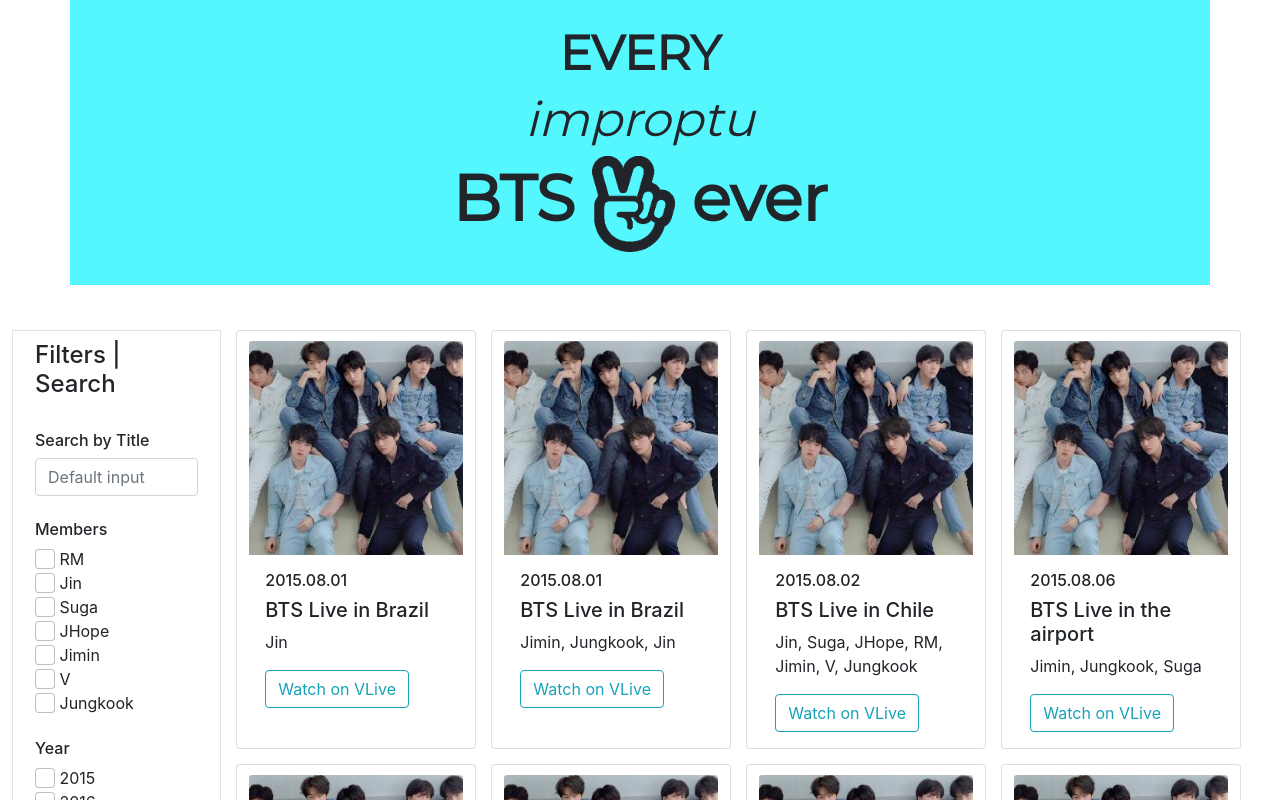
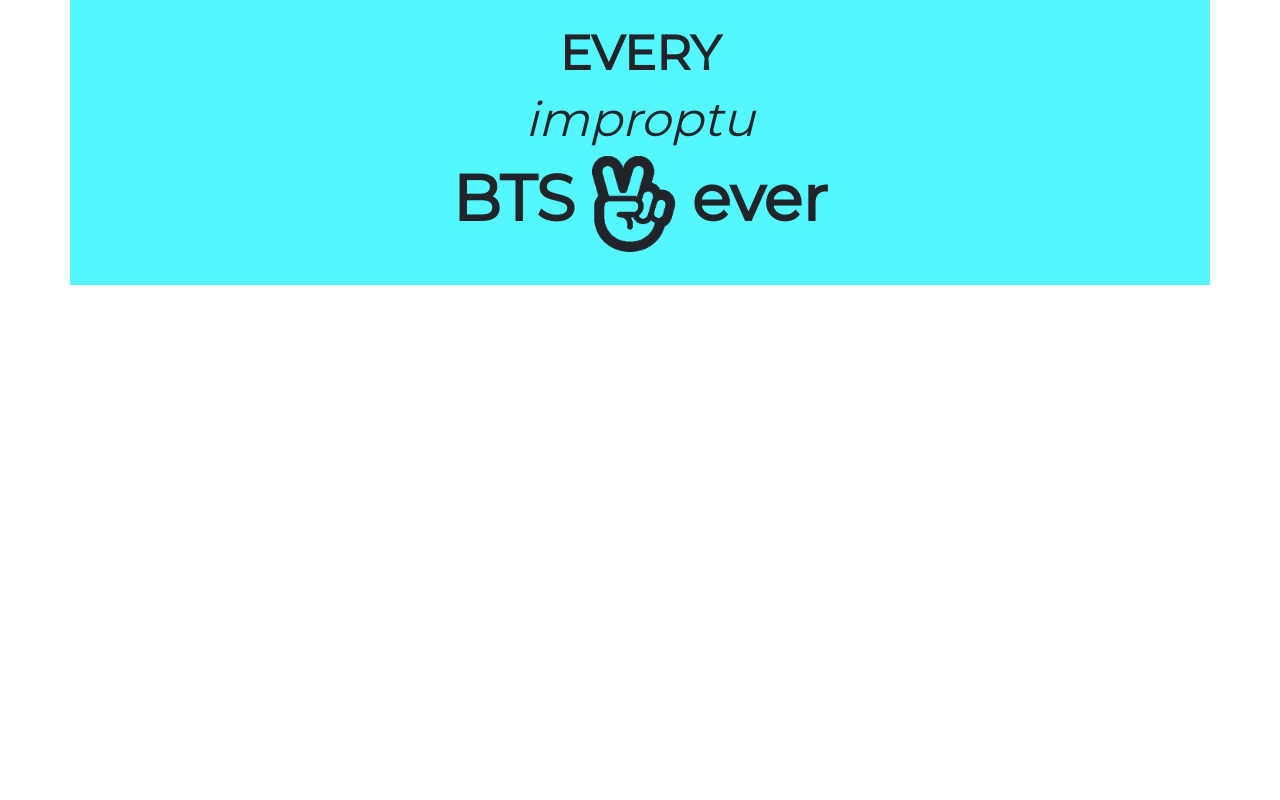
Before and after one commit to ambernina/BTS-VLives, a React (Create React App) app in the folder bangtan-vlives/: page / in a window 1280 px wide. Shown: the top 800 px of the page. Built offline with nearby package versions, Linux system fonts and the light colour scheme.

Commit message:
moved all components into header

```diff
--- a/bangtan-vlives/src/components/AllLayout.js
+++ b/bangtan-vlives/src/components/AllLayout.js
@@ -1,14 +1,14 @@
 import React from "react";
 import Header from "./Header";
-import MainContent from "./MainContent";
-import Sidebar from "./Sidebar";
+// import MainContent from "./MainContent";
+// import Sidebar from "./Sidebar";
 require("../_variables.scss");
 
 const AllLayout = () => {
 	return (
 		<>
     <Header />
-			<div className="container-fluid px-4">
+			{/* <div className="container-fluid px-4">
 				<div className="row align-items-start">
 					<div className="col-sm-3 col-md-4 col-lg-2 border">
             <Sidebar />
@@ -17,7 +17,7 @@
 						<MainContent />
 					</div>
 				</div>
-			</div>
+			</div> */}
 		</>
 	);
 };
```
